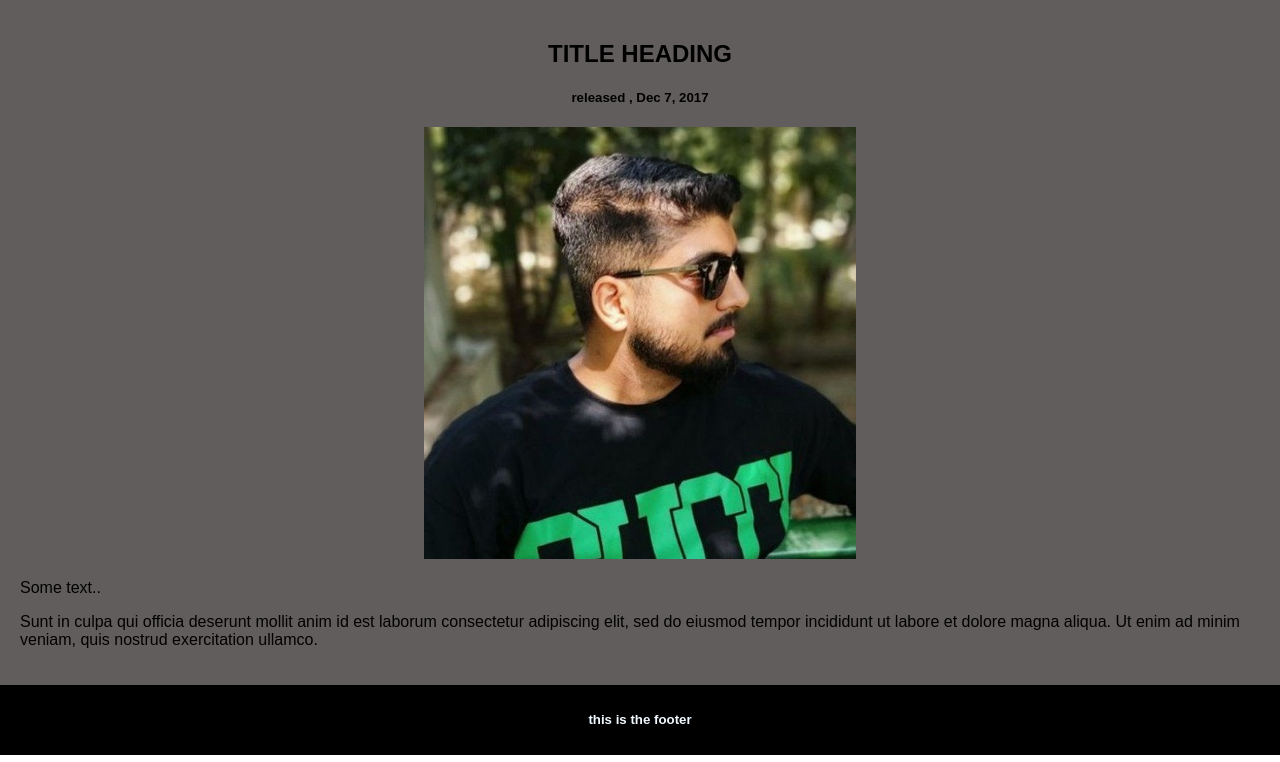
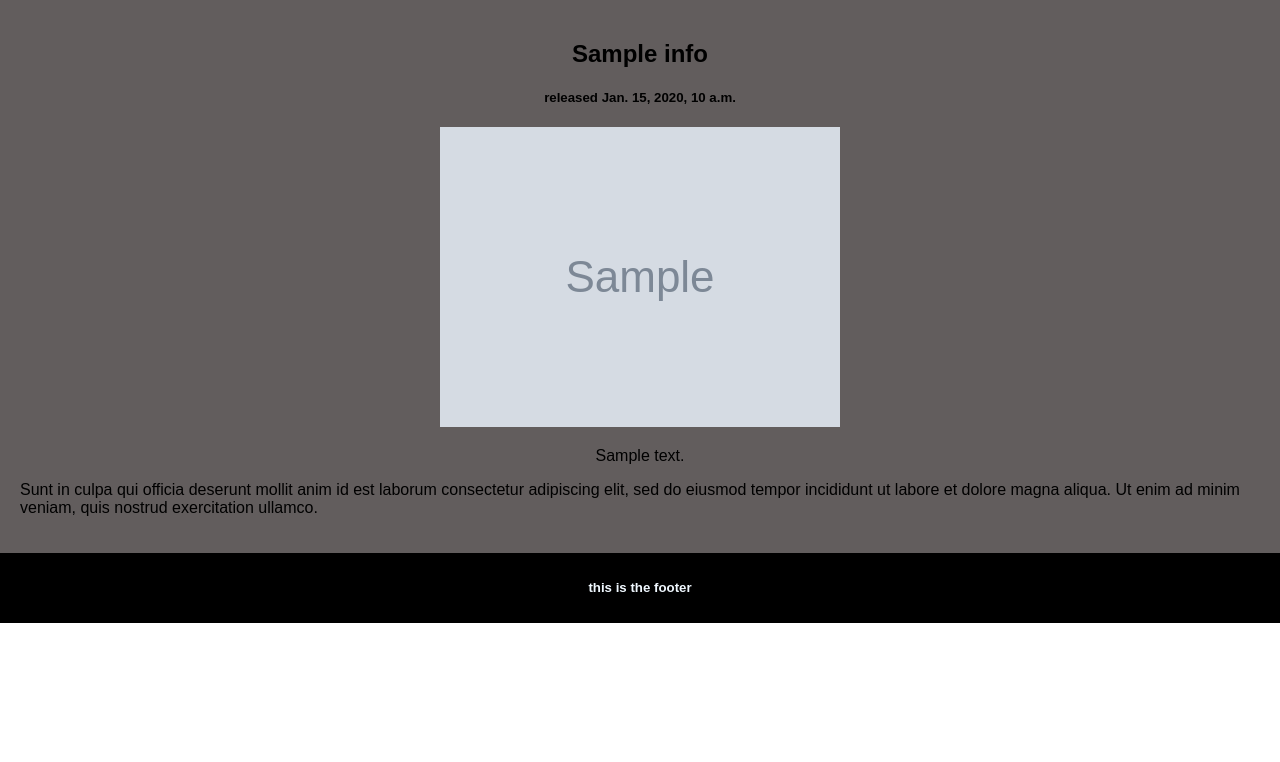
Before and after one commit to Bwar3am/Bwar3amino, a Django app: template templates/content.html in a window 1280 px wide. Shown: the part 38-800 px from the top of the page. Run offline with Django 5.2, Linux system fonts and the light colour scheme; the template is opened without the code that fills it: most values are stand-ins (such as "Sample title", 1, 10 or a date in 2020); grey boxes marked "Sample" are stand-in pictures.

Commit message:
query and blogs
i've developed my content.html and maked more efficent

```diff
--- a/config/urls.py
+++ b/config/urls.py
@@ -7,5 +7,5 @@ from .views import *
 urlpatterns = [
     path("" , views.home , name='home' ),
     path("about/" , views.about , name="about"),
-    path("content/" , views.content , name = "content")
+    path("content/<str:pk>" , views.content , name = "content")
 ]
--- a/static/css/content.css
+++ b/static/css/content.css
@@ -98,6 +98,9 @@ body {
 #contentinfo{
     text-align: center;
 }
+/* #titleinfo{
+    text-align: center;
+} */
 
 
 
--- a/templates/content.html
+++ b/templates/content.html
@@ -37,12 +37,14 @@
         </div> -->
 
         <div class="main">
-            <h2 id="contenttitle">TITLE HEADING</h2>
-            <h5 id="contentinfo" >released , Dec 7, 2017</h5>
+
+            <h2 id="contenttitle">{{info.title}}</h2>
+            <h5 id="contentinfo" >released {{info.time_created}}</h5>
+            {% comment %} <h5>written by {{content.username}}</h5> {% endcomment %}
             <div class="contentiamge"">
-                <img  id="imagecontent"  src="{%static 'pics/Bwar3am.jpg'%} " alt=""  ">
+                <img  id="imagecontent"  src="{{info.image.url}}" alt=""  ">
             </div>
-            <p>Some text..</p>
+            <p style="text-align: center;">{{info.description}}</p>
             <p>Sunt in culpa qui officia deserunt mollit anim id est laborum consectetur adipiscing elit, sed do eiusmod tempor incididunt ut labore et dolore magna aliqua. Ut enim ad minim veniam, quis nostrud exercitation ullamco.</p>
             <!-- <br> -->
             <!-- <h2>TITLE HEADING</h2>
@@ -53,6 +55,7 @@
         </div>
     </div>
 
+
     <div class="footer">
         <h5>this is the footer</h5>
     </div>
```
Also changed, not shown: config/views.py (+4 -3 lines), templates/index1.html (+5 -3 lines).
